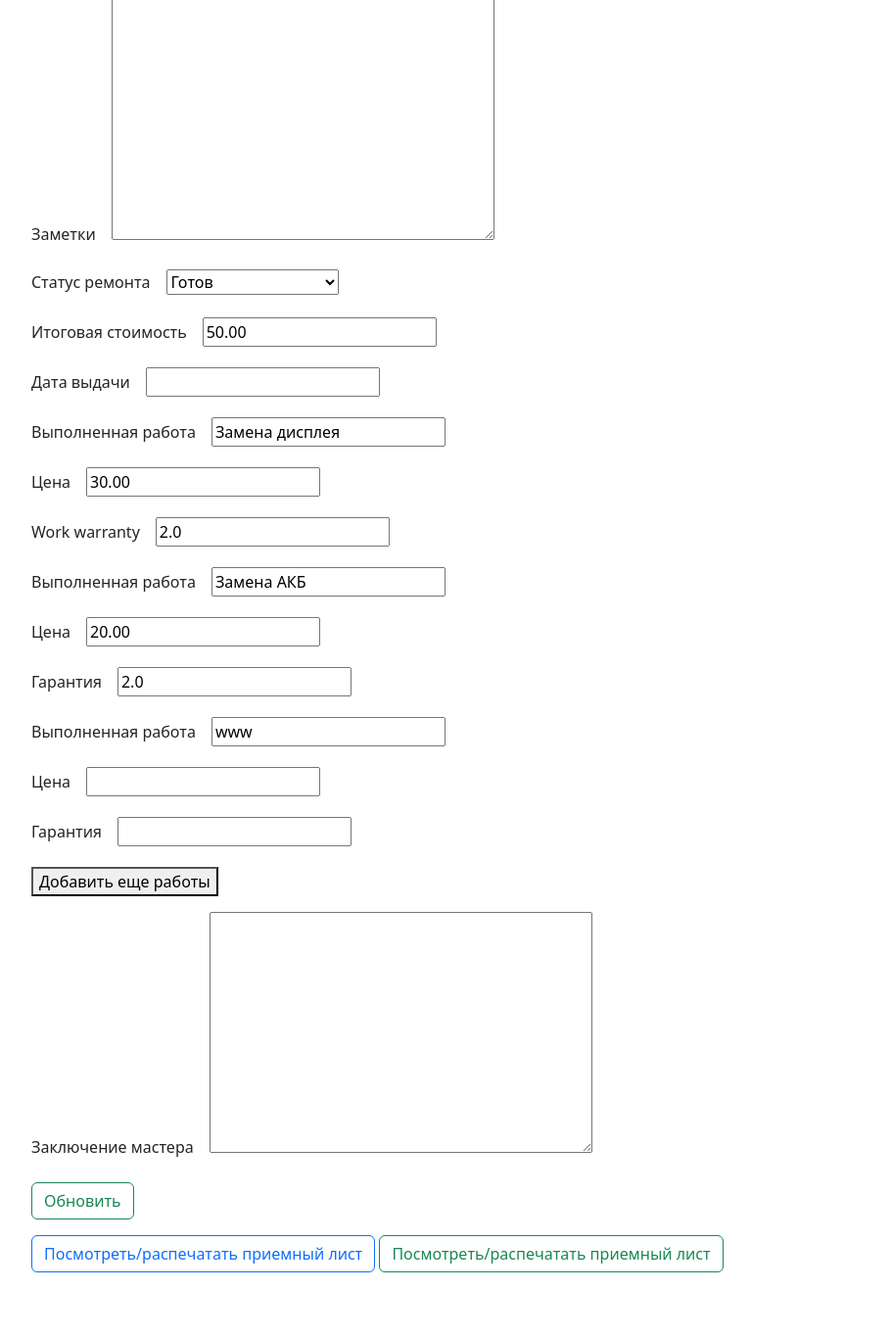
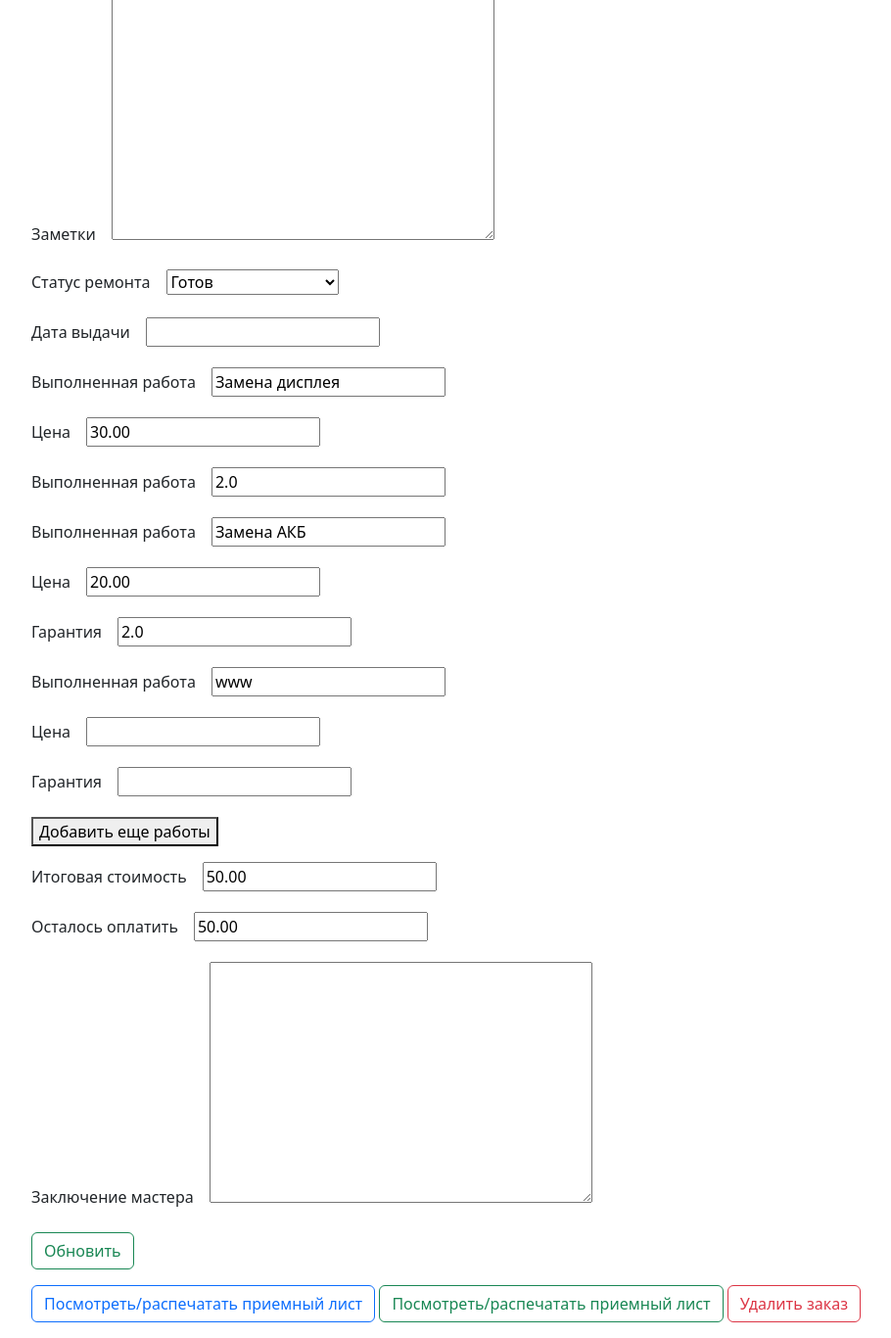
Before and after one commit to OlegChausov/rembase, a Django app: page /order/2/ in a window 1280 px wide. Shown: the part 1149-2515 px from the top of the page at 98% size, without its empty margins (50-960 px from the left). Before the commit the page ends 2448 px from the top, so only its background shows below. Run offline with Django 5.2, Linux system fonts and the light colour scheme; data comes from the database, SQL or seed files in the repository; both versions use the stored data as it was after the commit; some libraries are stand-ins or nearby versions.

Commit message:
added delete, auto-time-away auto-remain-to-pay

```diff
--- a/fixorder/models.py
+++ b/fixorder/models.py
@@ -1,5 +1,7 @@
 from django.db import models
 from django.urls import reverse
+from django.utils import timezone
+
 
 class OrderStatus(models.Model):
     status = models.CharField(max_length=100, unique=True, db_index=True, verbose_name='Статус заказа')
@@ -29,7 +31,7 @@ class Order(models.Model):
     total_price = models.DecimalField(max_digits=10, decimal_places=2, blank=True, default=0, verbose_name='Итоговая стоимость')
     work = models.CharField(max_length=255, blank=True, null=True, verbose_name='Выполненная работа')
     work_price = models.DecimalField(max_digits=10, decimal_places=2, blank=True, null=True, verbose_name='Цена')
-    work_warranty = models.FloatField(max_length=2, blank=True, null=True)
+    work_warranty = models.FloatField(max_length=2, blank=True, null=True, verbose_name='Выполненная работа')
     work1 = models.CharField(max_length=255, blank=True, null=True, verbose_name='Выполненная работа')
     work_price1 = models.DecimalField(max_digits=10, decimal_places=2, blank=True, null=True, verbose_name='Цена')
     work_warranty1 = models.FloatField(max_length=2, blank=True, null=True, verbose_name='Гарантия')
@@ -50,11 +52,23 @@ class Order(models.Model):
     work_warranty6 = models.FloatField(max_length=2, blank=True, null=True, verbose_name='Гарантия')
     status = models.ForeignKey(OrderStatus, on_delete=models.DO_NOTHING, default = 4, related_name='related_order', verbose_name='Статус ремонта')
     conclusion = models.TextField(max_length=500, blank=True, null=True, verbose_name='Заключение мастера')
+    remain_to_pay = models.DecimalField(max_digits=10, decimal_places=2, blank=True, default=0,
+                                      verbose_name='Осталось оплатить')
 
     def save(self, *args, **kwargs):
+        old_order = None
+        old_order = Order.objects.get(pk=self.pk)
+        if old_order and old_order.status.status != self.status.status:
+            if self.status.status in ["Выдан", "Выдан без ремонта"]:
+                self.time_away = timezone.now()
+            else:
+                self.time_away = None
+
+
         self.total_price = (
                 (self.work_price or 0) + (self.work_price1 or 0) + (self.work_price2 or 0) + (self.work_price3 or 0) + (
                     self.work_price4 or 0) + (self.work_price5 or 0) + (self.work_price6 or 0))
+        self.remain_to_pay = (self.total_price or 0) - (self.prepaid or 0)
         super(Order, self).save(*args, **kwargs)
 
     def __str__(self):
@@ -75,3 +89,6 @@ class Order(models.Model):
 
     def get_commingdoc_url(self):
         return reverse('commingdoc', kwargs={'pk': self.pk})
+
+    def get_delete_url(self):
+        return reverse('delete', kwargs={'pk': self.pk})
--- a/fixorder/templates/fixorder/orderlist.html
+++ b/fixorder/templates/fixorder/orderlist.html
@@ -30,7 +30,8 @@
 	<p>Дата поступления заказа: {{myo.time_create|date:"d-m-Y H:i:s"}}
 <a href="{{ myo.get_absolute_url }}" class="btn btn-outline-primary">Смотреть/обработать заказ</a>
 <a href="{{ myo.get_warrantydoc_url }}" class="btn btn-outline-success">Посмотреть/распечатать гарантийку</a>
-<a href="{{ myo.get_commingdoc_url }}" class="btn btn-outline-primary">Посмотреть/распечатать приемный лист</a>
+<a href="{{ myo.get_commingdoc_url }}" class="btn btn-outline-primary">Посмотреть/распечатать приемный лист
+    <a href="{{ myo.get_delete_url }}" class="btn btn-outline-danger">Удалить заказ</a>
     </p>
     </div>
  <hr>
--- a/fixorder/templates/fixorder/show_edit_order.html
+++ b/fixorder/templates/fixorder/show_edit_order.html
@@ -23,9 +23,9 @@
         {% csrf_token %}
         <div id="block-1">
             <div class="form-error">{{ form.non_field_errors }}</div>
-            <!-- Первые 25 элементов формы -->
+            <!-- Первые 24 элементов формы -->
             {% for f in form %}
-                {% if forloop.counter0 >= 0 and forloop.counter0 < 25 %}
+                {% if forloop.counter0 >= 0 and forloop.counter0 < 24 %}
                     <label class="form-label" for="{{ f.id_for_label }}">{{ f.label }}&emsp; </label>{{ f }}</p>
                     <div class="form-error">{{ f.errors }}</div>
                 {% endif %}
@@ -38,9 +38,9 @@
 
         <!-- Второй блок полей -->
         <div id="block-2" class="hidden">
-            <!-- Поля формы от 25 до 36 -->
+            <!-- Поля формы от 24 до 36 -->
             {% for f in form %}
-                {% if forloop.counter0 >= 25 and forloop.counter0 < 37 %}
+                {% if forloop.counter0 >= 24 and forloop.counter0 < 36 %}
                     <label class="form-label" for="{{ f.id_for_label }}">{{ f.label }}&emsp; </label>{{ f }}</p>
                     <div class="form-error">{{ f.errors }}</div>
                 {% endif %}
@@ -49,9 +49,9 @@
 
         <!-- Третий блок полей -->
         <div id="block-3">
-            <!-- Поля формы от 37 до 100 -->
+            <!-- Поля формы от 36 до 100 -->
             {% for f in form %}
-                {% if forloop.counter0 >= 37 and forloop.counter0 < 100 %}
+                {% if forloop.counter0 >= 36 and forloop.counter0 < 100 %}
                     <label class="form-label" for="{{ f.id_for_label }}">{{ f.label }}&emsp; </label>{{ f }}</p>
                     <div class="form-error">{{ f.errors }}</div>
                 {% endif %}
@@ -78,5 +78,6 @@
 </script>
 
 <p><a href="{% url 'commingdoc' pk=form.instance.pk %}" class="btn btn-outline-primary">Посмотреть/распечатать приемный лист</a>
-<a href="{% url 'commingdoc' pk=form.instance.pk %}" class="btn btn-outline-success">Посмотреть/распечатать приемный лист</a></p>
+<a href="{% url 'commingdoc' pk=form.instance.pk %}" class="btn btn-outline-success">Посмотреть/распечатать приемный лист</a>
+<a href="{% url 'delete' pk=form.instance.pk %}" class="btn btn-outline-danger">Удалить заказ</a></p>
 {% endblock %}
--- a/fixorder/todo.py
+++ b/fixorder/todo.py
@@ -2,5 +2,3 @@ Orderlist status of order should seems colorfull
 Add action buttons on the 'fixorder/orderlist.html'
 Add action buttons on the 'show_end_edit_order.html'
 Add action buttons on the 'new_order.html'
-Add auto-completeng to time_away
-Add field remain to pay to model of template solution
--- a/fixorder/urls.py
+++ b/fixorder/urls.py
@@ -8,5 +8,7 @@ urlpatterns = [
                 path('order/<int:pk>/', views.Show_and_edit_order.as_view(), name='order'),
                 path('warrantydoc/<int:pk>/', views.Warrantydoc.as_view(), name='warrantydoc'),
                 path('commingdoc/<int:pk>/', views.Commingdoc.as_view(), name='commingdoc'),
+                path('delete/<int:pk>/', views.Delete_order.as_view(), name='delete'),
+
 
 ]
--- a/fixorder/views.py
+++ b/fixorder/views.py
@@ -4,7 +4,7 @@ from django.db.models import Q, Sum
 from django.http import request
 from django.shortcuts import render, get_object_or_404
 from django.urls import reverse_lazy, reverse
-from django.views.generic import UpdateView, ListView, CreateView, TemplateView, DetailView
+from django.views.generic import UpdateView, ListView, CreateView, TemplateView, DetailView, DeleteView
 
 from fixorder.forms import AddOrderForm
 from fixorder.models import Order, OrderStatus
@@ -26,10 +26,10 @@ class Show_and_edit_order(UpdateView):
     model = Order
     fields = ['client_name', 'client_phone', 'client_telegram', 'client_viber', 'client_whatsapp',
               'time_demand', 'device', 'defect',  'device_password', 'device_exterior', 'initial_price',
-              'prepaid', 'notes', 'status', 'total_price', 'time_away', 'work', 'work_price', 'work_warranty', 'work1', 'work_price1', 'work_warranty1',
+              'prepaid', 'notes', 'status', 'time_away', 'work', 'work_price', 'work_warranty', 'work1', 'work_price1', 'work_warranty1',
                    'work2', 'work_price2', 'work_warranty2', 'work3', 'work_price3', 'work_warranty3',
                    'work4', 'work_price4', 'work_warranty4','work5', 'work_price5', 'work_warranty5',
-                  'work6', 'work_price6', 'work_warranty6', 'conclusion']
+                  'work6', 'work_price6', 'work_warranty6', 'total_price', 'remain_to_pay', 'conclusion']
     template_name = 'fixorder/show_edit_order.html'
     # success_url = reverse_lazy('orderlist')
     extra_context = {'title': 'Заказ', 'header': 'Просмотреть/изменить заказ'}
@@ -38,9 +38,6 @@ class Show_and_edit_order(UpdateView):
         return reverse_lazy('order', args=[self.object.pk])
 
     def form_valid(self, form):
-        # if Order.objects.get(pk=self.pk) == 'Выдан':
-            # self.time_away = datetime.now()
-          #  self.time_away = datetime.now()
         self.object = form.save(commit=False)
         self.object.save()
         return super().form_valid(form)
@@ -110,3 +107,8 @@ class Commingdoc(DetailView):
 
     def get_object(self, queryset=None):
         return get_object_or_404(Order.objects, pk=self.kwargs[self.pk_url_kwarg])
+
+class Delete_order(DeleteView):
+    model = Order
+    success_url = "/"
+    template_name = "fixorder/confirm_delete.html"
```
Also changed, not shown: fixorder/templates/fixorder/confirm_delete.html (added, +13 -0 lines), db.sqlite3, fixorder/migrations/0010_order_remain_to_pay.py (added), fixorder/migrations/0011_alter_order_work_warranty.py (added).
